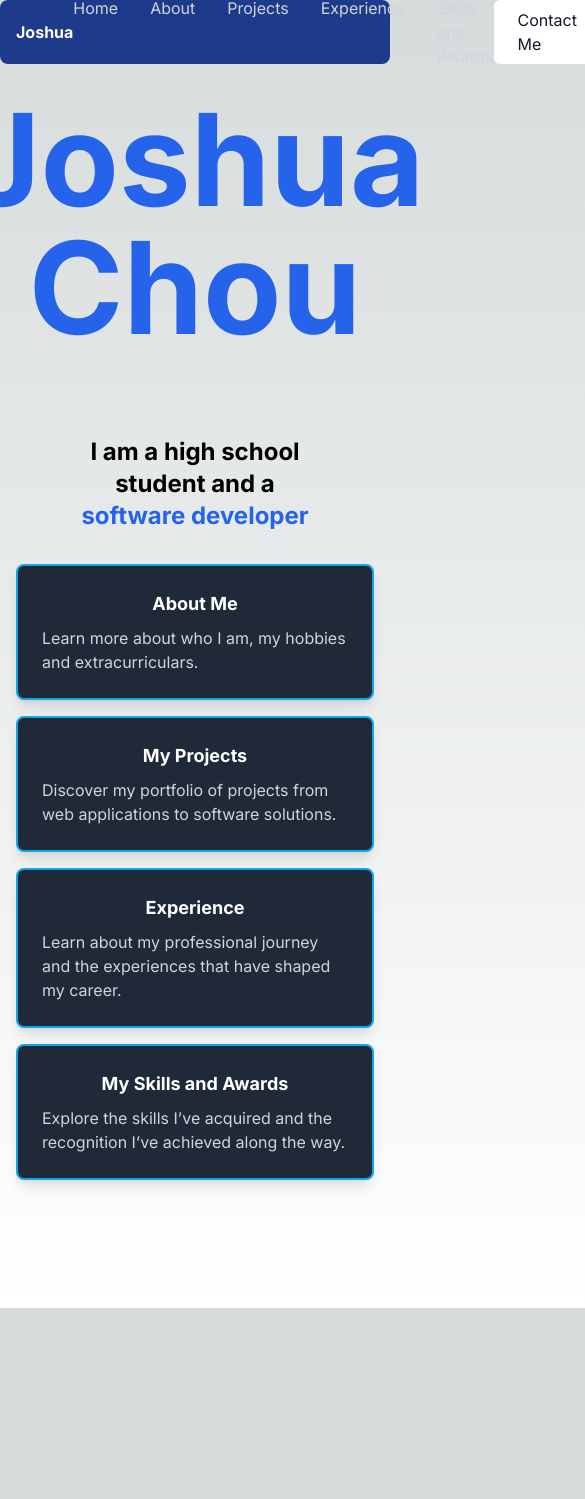
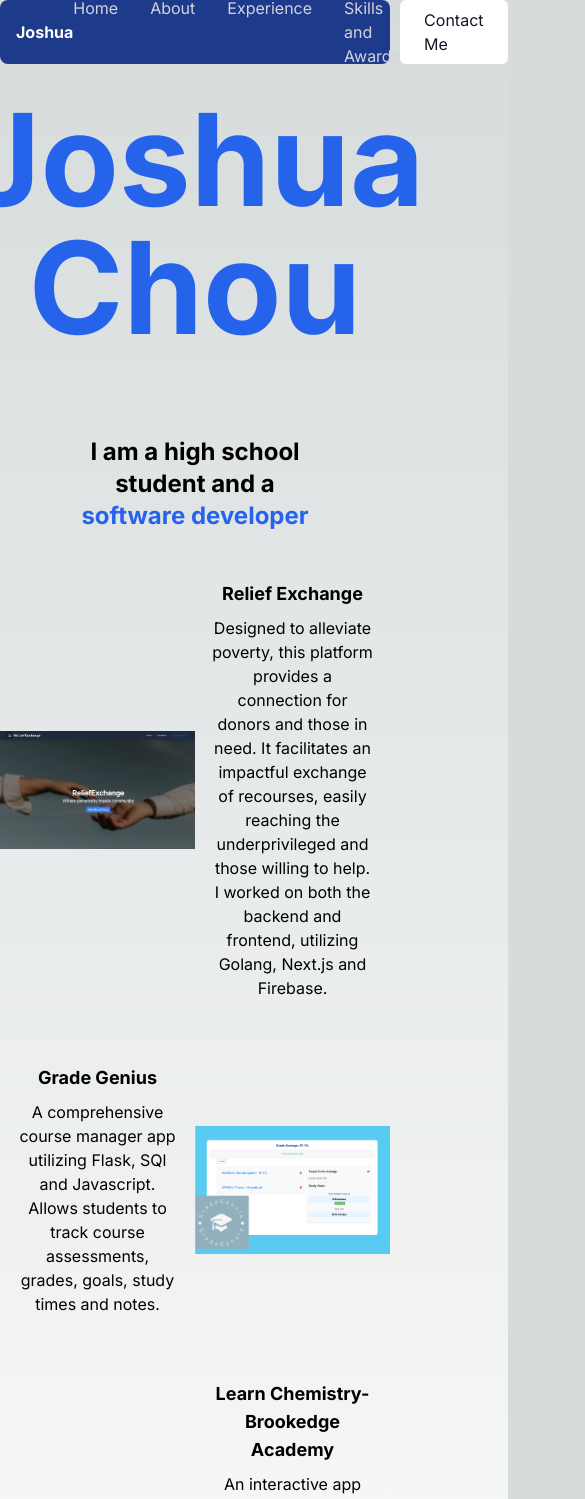
Before and after one commit to JoshuaChou10/portfolio, a Next.js app: page / in a window 390 px wide. Shown: the top 1499 px of the page, 585 px wide, since content can reach past the window. Before the commit the page ends 1308 px from the top, so only its background shows below. Built offline with nearby package versions, Linux system fonts and the light colour scheme.

Commit message:
Moved projects page to home

```diff
--- a/app/page.tsx
+++ b/app/page.tsx
@@ -8,28 +8,35 @@
 // https://github.com/AritroSaha10/ReliefExchange-ICS4U/tree/ce97ac9770ed0dded6ecdace65ab861707565b3e
 const Home = () => {
   const [animate] = useState(true);
-  const sections = [
-    {
-      title: 'About Me',
-      description: 'Learn more about who I am, my hobbies and extracurriculars.',
-      link: '/about',
-    },
-    {
-      title: 'My Projects',
-      description: "Discover my portfolio of projects from web applications to software solutions.",
-      link: '/projects',
-    },
-    {
-      title: 'Experience',
-      description: 'Learn about my professional journey and the experiences that have shaped my career.',
-      link: '/experiences',
-    },
-    {
-      title: 'My Skills and Awards',
-      description: 'Explore the skills I’ve acquired and the recognition I’ve achieved along the way.',
-      link: '/skills',
-    },
+  const projects = [
+
+    { title: 'Relief Exchange', description: 'Designed to alleviate poverty, this platform provides a connection for donors and those in need. It facilitates an impactful exchange of recourses, easily reaching the underprivileged and those willing to help. I worked on both the backend and frontend, utilizing Golang, Next.js and Firebase. ', imageUrl: '/relief-ex.png' ,link:"https://reliefexchange.aritrosaha.ca/"},
+    { title: 'Grade Genius', description: 'A comprehensive course manager app utilizing Flask, SQl and Javascript. Allows students to track course assessments, grades, goals, study times and notes. ', imageUrl: '/grade-genius.png' ,link:'https://gradegenius.joshuachou.com'},
+    { title: 'Learn Chemistry-Brookedge Academy', description: "An interactive app developed for Brookedge Academy. I was awarded the volunteer of the year award by the Academy for the development of this app.  Complete with quizzes and lessons. Posted on Brookedge Academy's main website, and used in the Young Chemists Workshop. ", imageUrl: '/chem.png' ,link:'https://learn-chemistry.joshuac16.repl.co/'},
+
   ];
+  // const sections = [
+  //   {
+  //     title: 'About Me',
+  //     description: 'Learn more about who I am, my hobbies and extracurriculars.',
+  //     link: '/about',
+  //   },
+  //   {
+  //     title: 'My Projects',
+  //     description: "Discover my portfolio of projects from web applications to software solutions.",
+  //     link: '/projects',
+  //   },
+  //   {
+  //     title: 'Experience',
+  //     description: 'Learn about my professional journey and the experiences that have shaped my career.',
+  //     link: '/experiences',
+  //   },
+  //   {
+  //     title: 'My Skills and Awards',
+  //     description: 'Explore the skills I’ve acquired and the recognition I’ve achieved along the way.',
+  //     link: '/skills',
+  //   },
+  // ];
   return (
     <div className="flex flex-col w-full">
       <Navbar />
@@ -51,14 +58,38 @@
       </div>
     </main>
 
-    <div className="grid grid-cols-1 md:grid-cols-2 gap-4 px-4 py-8">
+    {/* <div className="grid grid-cols-1 md:grid-cols-2 gap-4 px-4 py-8">
         {sections.map((section) => (
           <a key={section.title} href={section.link} target="_blank" className=" border-solid border-2 border-sky-500 flex flex-col items-center bg-gray-800 p-6 rounded-lg shadow-lg hover:-translate-y-2 transition-transform duration-300">
             <h3 className="text-lg font-bold text-white">{section.title}</h3>
             <p className="mt-2 text-gray-300">{section.description}</p>
           </a>
         ))}
+      </div> */}
+       <section className="w-full">
+
+{projects.map((project, index) => (
+  <div key={project.title} className={`flex ${index % 2 === 0 ? 'flex-row' : 'flex-row-reverse'} items-center my-8`}>
+
+    {/* Project Image */}
+    <a target='_blank' rel="noopener noreferrer" href={project.link} className="w-full md:w-1/2 hover:translate-y-[-10px] transition-transform duration-300">
+      <img className="w-full h-auto object-cover" src={project.imageUrl} alt={project.title} />
+    </a>
+
+    {/* Project Description */}
+    <div className="w-full md:w-1/2 mt-4 md:mt-0 md:ml-4 flex justify-center md:justify-start">
+      <div className="text-center md:text-left mx-auto md:mx-500 px-4 md:px-0 w-41">
+        <h3 className="text-lg font-bold">{project.title}</h3>
+        <p className="mt-2 text-white-600">{project.description}</p>
+        <div className="mt-4">
+          {/* Other content */}
+        </div>
       </div>
+    </div>
+
+  </div>
+))}
+</section>
 
 <footer className="flex items-center justify-center w-full h-24 ">
   {/* Footer content */}
--- a/components/navbar.tsx
+++ b/components/navbar.tsx
@@ -11,7 +11,7 @@
         <div className="flex space-x-8"> {/* Adjust the space here */}
           <Link href="/" legacyBehavior><a className="text-gray-300 hover:text-white">Home</a></Link>
           <Link href="/about" legacyBehavior><a className="text-gray-300 hover:text-white">About</a></Link>
-          <Link href="/projects" legacyBehavior><a className="text-gray-300 hover:text-white">Projects</a></Link>
+          {/* <Link href="/projects" legacyBehavior><a className="text-gray-300 hover:text-white">Projects</a></Link> */}
           <Link href="/experience" legacyBehavior><a className="text-gray-300 hover:text-white">Experience</a></Link>
           <Link href="/skills" legacyBehavior><a className="text-gray-300 hover:text-white">Skills and Awards</a></Link>
 
--- a/pages/projects.tsx
+++ b/pages/projects.tsx
@@ -1,50 +1,50 @@
-import '../app/globals.css';
-import Head from 'next/head';
-import Navbar from '../components/navbar';
-const Projects=()=>{
-    const projects = [
+// import '../app/globals.css';
+// import Head from 'next/head';
+// import Navbar from '../components/navbar';
+// const Projects=()=>{
+//     const projects = [
 
-        { title: 'Relief Exchange', description: 'Designed to alleviate poverty, this platform provides a connection for donors and those in need. It facilitates an impactful exchange of recourses, easily reaching the underprivileged and those willing to help. I worked on both the backend and frontend, utilizing Golang, Next.js and Firebase. ', imageUrl: '/relief-ex.png' ,link:"https://reliefexchange.aritrosaha.ca/"},
-        { title: 'Grade Genius', description: 'A comprehensive course manager app utilizing Flask, SQl and Javascript. Allows students to track course assessments, grades, goals, study times and notes. ', imageUrl: '/grade-genius.png' ,link:'https://gradegenius.joshuachou.com'},
-        { title: 'Learn Chemistry-Brookedge Academy', description: "An interactive app developed for Brookedge Academy. I was awarded the volunteer of the year award by the Academy for the development of this app.  Complete with quizzes and lessons. Posted on Brookedge Academy's main website, and used in the Young Chemists Workshop. ", imageUrl: '/chem.png' ,link:'https://learn-chemistry.joshuac16.repl.co/'},
+//         { title: 'Relief Exchange', description: 'Designed to alleviate poverty, this platform provides a connection for donors and those in need. It facilitates an impactful exchange of recourses, easily reaching the underprivileged and those willing to help. I worked on both the backend and frontend, utilizing Golang, Next.js and Firebase. ', imageUrl: '/relief-ex.png' ,link:"https://reliefexchange.aritrosaha.ca/"},
+//         { title: 'Grade Genius', description: 'A comprehensive course manager app utilizing Flask, SQl and Javascript. Allows students to track course assessments, grades, goals, study times and notes. ', imageUrl: '/grade-genius.png' ,link:'https://gradegenius.joshuachou.com'},
+//         { title: 'Learn Chemistry-Brookedge Academy', description: "An interactive app developed for Brookedge Academy. I was awarded the volunteer of the year award by the Academy for the development of this app.  Complete with quizzes and lessons. Posted on Brookedge Academy's main website, and used in the Young Chemists Workshop. ", imageUrl: '/chem.png' ,link:'https://learn-chemistry.joshuac16.repl.co/'},
 
-      ];
-    return(<>
-     <Head>
-        <title>Projects | Joshua Chou</title>
-      </Head>
-      <Navbar />
+//       ];
+//     return(<>
+//      <Head>
+//         <title>Projects | Joshua Chou</title>
+//       </Head>
+//       <Navbar />
 
-     <div className="flex flex-col w-full">
+//      <div className="flex flex-col w-full">
 
-     <h1 className="text-4xl font-bold text-center m-5">Projects</h1>
-  <h4 className="text-center">My biggest projects developed over the years</h4>
-     <section className="w-full">
+//      <h1 className="text-4xl font-bold text-center m-5">Projects</h1>
+//   <h4 className="text-center">My biggest projects developed over the years</h4>
+//      <section className="w-full">
 
-  {projects.map((project, index) => (
-    <div key={project.title} className={`flex ${index % 2 === 0 ? 'flex-row' : 'flex-row-reverse'} items-center my-8`}>
+//   {projects.map((project, index) => (
+//     <div key={project.title} className={`flex ${index % 2 === 0 ? 'flex-row' : 'flex-row-reverse'} items-center my-8`}>
 
-      {/* Project Image */}
-      <a target='_blank' rel="noopener noreferrer" href={project.link} className="w-full md:w-1/2 hover:translate-y-[-10px] transition-transform duration-300">
-        <img className="w-full h-auto object-cover" src={project.imageUrl} alt={project.title} />
-      </a>
+//       {/* Project Image */}
+//       <a target='_blank' rel="noopener noreferrer" href={project.link} className="w-full md:w-1/2 hover:translate-y-[-10px] transition-transform duration-300">
+//         <img className="w-full h-auto object-cover" src={project.imageUrl} alt={project.title} />
+//       </a>
 
-      {/* Project Description */}
-      <div className="w-full md:w-1/2 mt-4 md:mt-0 md:ml-4 flex justify-center md:justify-start">
-        <div className="text-center md:text-left mx-auto md:mx-500 px-4 md:px-0 w-41">
-          <h3 className="text-lg font-bold">{project.title}</h3>
-          <p className="mt-2 text-white-600">{project.description}</p>
-          <div className="mt-4">
-            {/* Other content */}
-          </div>
-        </div>
-      </div>
+//       {/* Project Description */}
+//       <div className="w-full md:w-1/2 mt-4 md:mt-0 md:ml-4 flex justify-center md:justify-start">
+//         <div className="text-center md:text-left mx-auto md:mx-500 px-4 md:px-0 w-41">
+//           <h3 className="text-lg font-bold">{project.title}</h3>
+//           <p className="mt-2 text-white-600">{project.description}</p>
+//           <div className="mt-4">
+//             {/* Other content */}
+//           </div>
+//         </div>
+//       </div>
 
-    </div>
-  ))}
-</section>
-</div>
-    </>
-    )
-}
-export default Projects;
+//     </div>
+//   ))}
+// </section>
+// </div>
+//     </>
+//     )
+// }
+// export default Projects;
```
